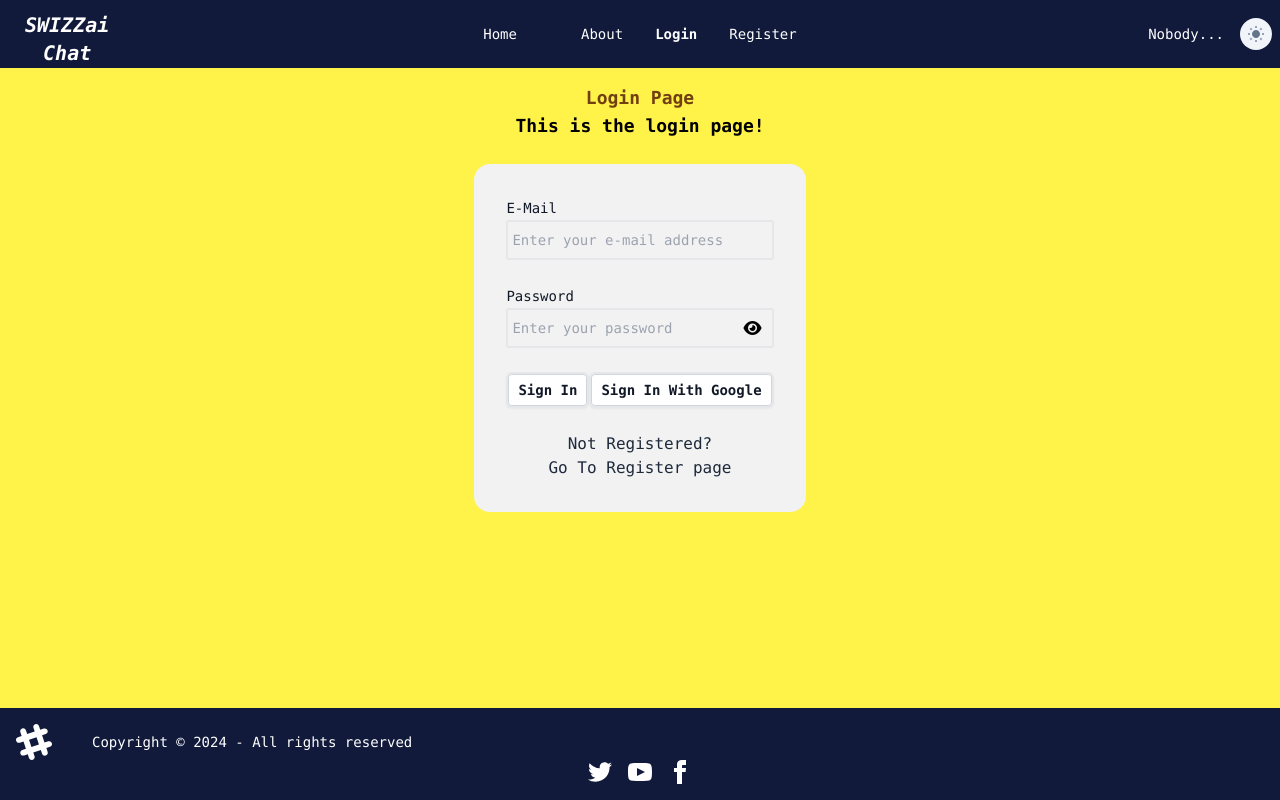
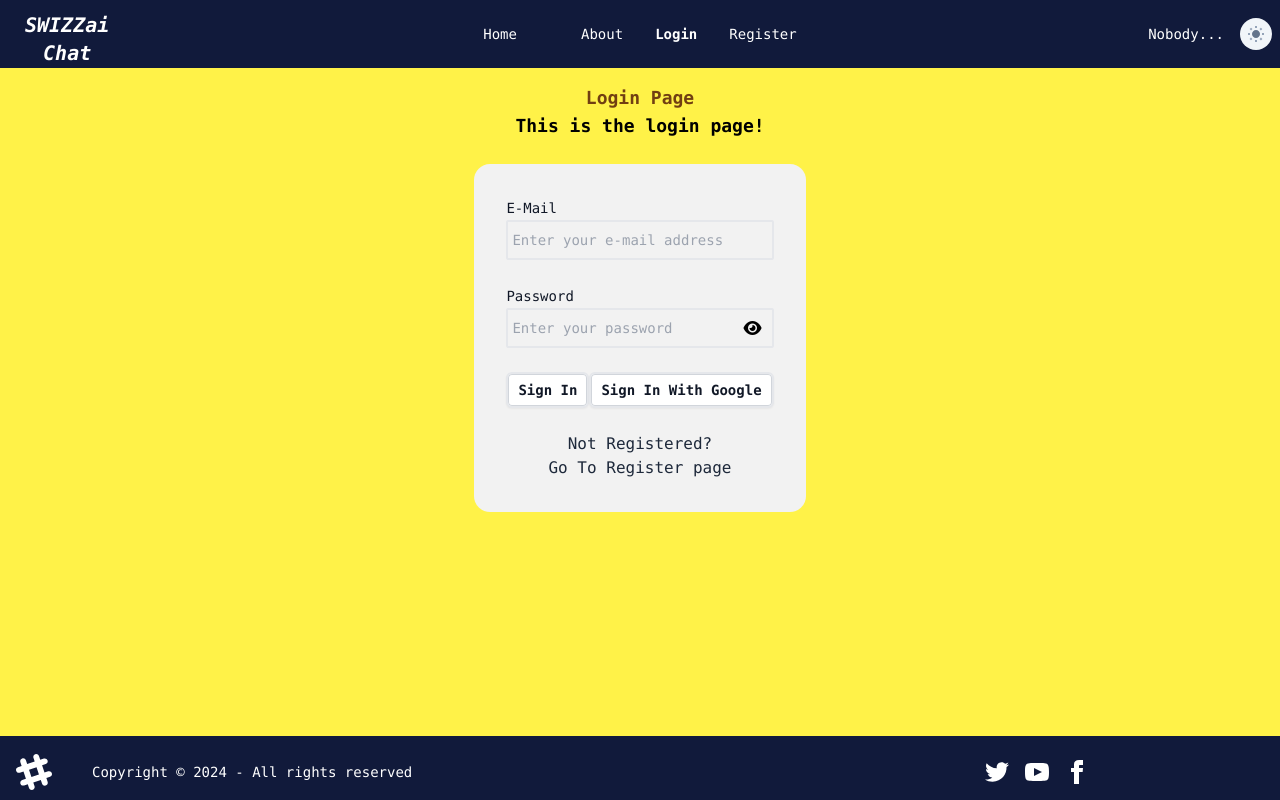
Before and after one commit to Gaudenz77/vuechat_tryout, a Vue app: page /login in a window 1280 px wide. Built offline with nearby package versions, Linux system fonts and the light colour scheme; no server answers.

Commit message:
footer
reevaluate md lg and sm

```diff
--- a/src/App.vue
+++ b/src/App.vue
@@ -143,7 +143,7 @@ const handleSignout = async () => {
     <router-view :user="user"></router-view><!-- Displays the active component -->
   </section>
 
-  <footer class="footer hidden md:block bg-[#111a3b] dark:bg-[#fff248] dark:text-[##010831] items-center p-4 fixed bottom-0">
+  <footer class="footer h-[4rem] bg-[#111a3b] dark:bg-[#fff248] dark:text-[##010831] items-center py-2 px-4 sm:pt-0 md:pt-4 fixed bottom-0">
     <aside class="grid-flow-col items-center">
       <svg width="36" height="36" viewBox="0 0 24 24" xmlns="http://www.w3.org/2000/svg" fill-rule="evenodd"
         clip-rule="evenodd" class="fill-current">
```
